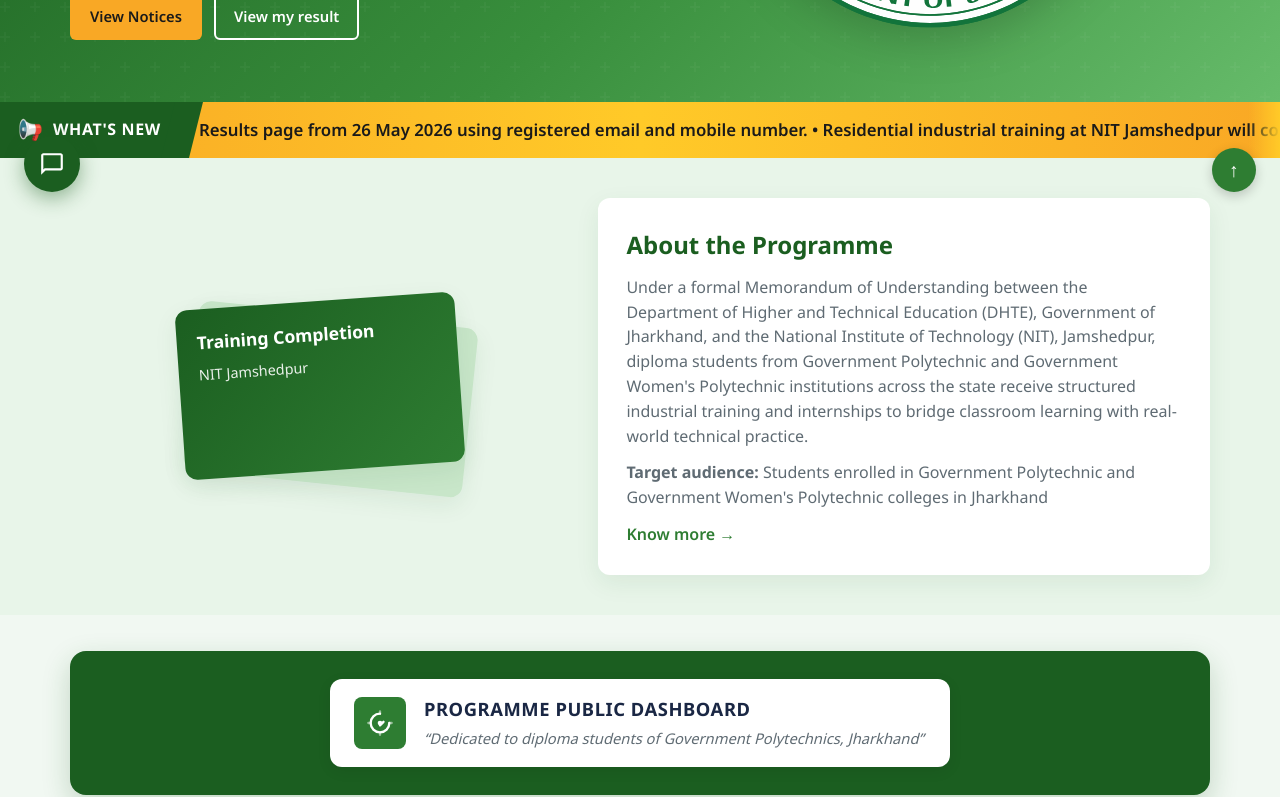
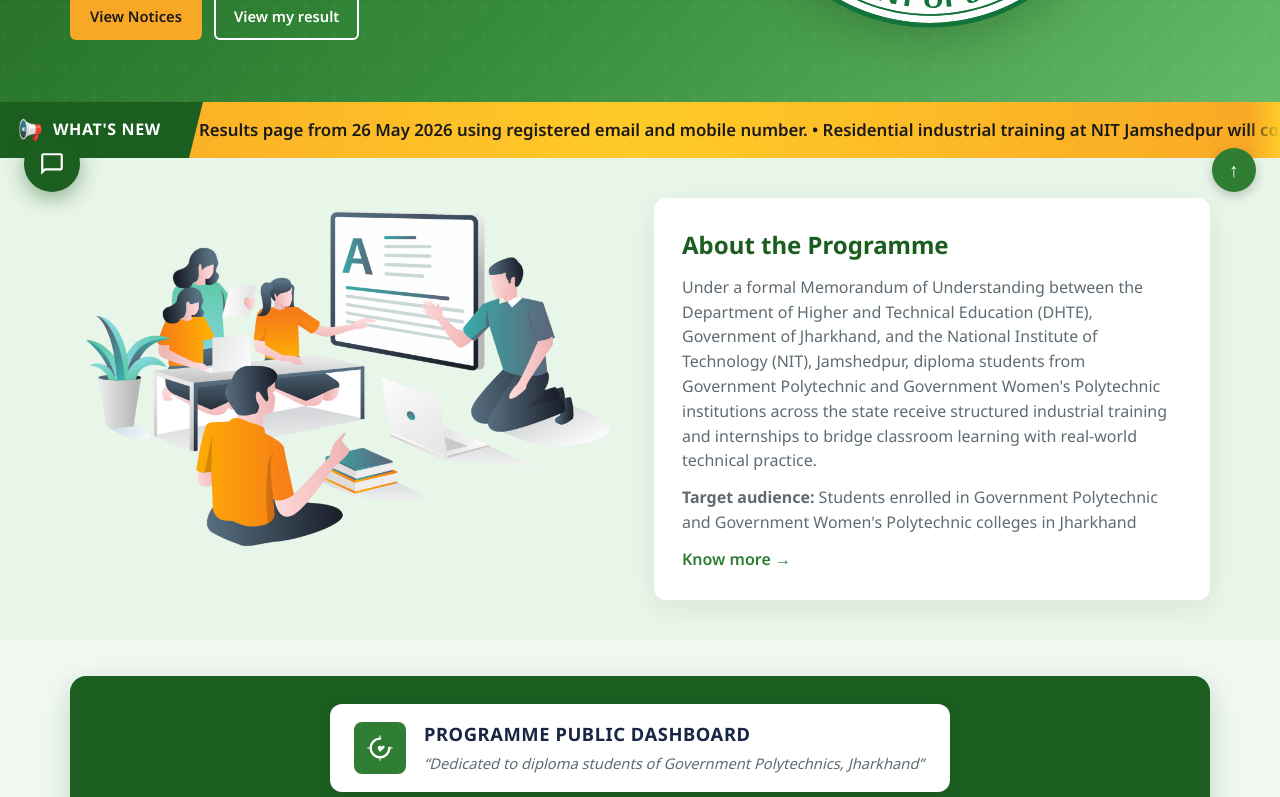
Before and after one commit to ayushkumarsingh2422005/Training-Internship-Nit-Jamshedpur, a Next.js app: page / in a window 1280 px wide. Shown: the part 584-1381 px from the top of the page. Built offline with nearby package versions, Linux system fonts and the light colour scheme.

Commit message:
updated graphics image

```diff
--- a/src/app/globals.css
+++ b/src/app/globals.css
@@ -989,48 +989,20 @@
 
 @media (min-width: 800px) {
   .home-about {
-    grid-template-columns: 0.9fr 1.1fr;
-  }
-}
-
-.info-card-stack {
-  position: relative;
-  width: min(280px, 100%);
-  height: 170px;
-  margin-inline: auto;
-}
-
-.info-card {
-  position: absolute;
-  inset: 0;
-  border-radius: 12px;
-  box-shadow: var(--shadow);
-}
-
-.info-card.front {
-  background: linear-gradient(135deg, var(--green-dark), var(--green));
-  color: #fff;
-  padding: 20px;
-  transform: rotate(-4deg);
-  z-index: 2;
-}
-
-.info-card.back {
-  background: #c8e6c9;
-  transform: rotate(6deg) translate(12px, 12px);
-  z-index: 1;
-}
-
-.info-card-title {
-  margin: 0;
-  font-weight: 700;
-  font-size: 1.1rem;
-}
-
-.info-card-sub {
-  margin: 8px 0 0;
-  opacity: 0.9;
-  font-size: 0.9rem;
+    grid-template-columns: 1fr 1fr;
+    align-items: stretch;
+  }
+}
+
+.info-visual {
+  width: 100%;
+  min-width: 0;
+}
+
+.home-about-image {
+  width: 100%;
+  height: auto;
+  display: block;
 }
 
 .info-panel {
--- a/src/app/page.tsx
+++ b/src/app/page.tsx
@@ -1,3 +1,4 @@
+import Image from "next/image";
 import Link from "next/link";
 import { HeroBanner } from "@/components/HeroBanner";
 import { NewsTicker } from "@/components/NewsTicker";
@@ -21,14 +22,15 @@
 
       <section className="section-light">
         <div className="container home-about">
-          <div className="info-visual" aria-hidden="true">
-            <div className="info-card-stack">
-              <div className="info-card front">
-                <p className="info-card-title">Training Completion</p>
-                <p className="info-card-sub">NIT Jamshedpur</p>
-              </div>
-              <div className="info-card back" />
-            </div>
+          <div className="info-visual">
+            <Image
+              src="/tech.png"
+              alt="Students in industrial training and skill development at NIT Jamshedpur"
+              width={1200}
+              height={900}
+              className="home-about-image"
+              sizes="(min-width: 800px) 50vw, 100vw"
+            />
           </div>
           <article className="info-panel">
             <h2>About the Programme</h2>
```
Also changed, not shown: public/tech.png (added).
